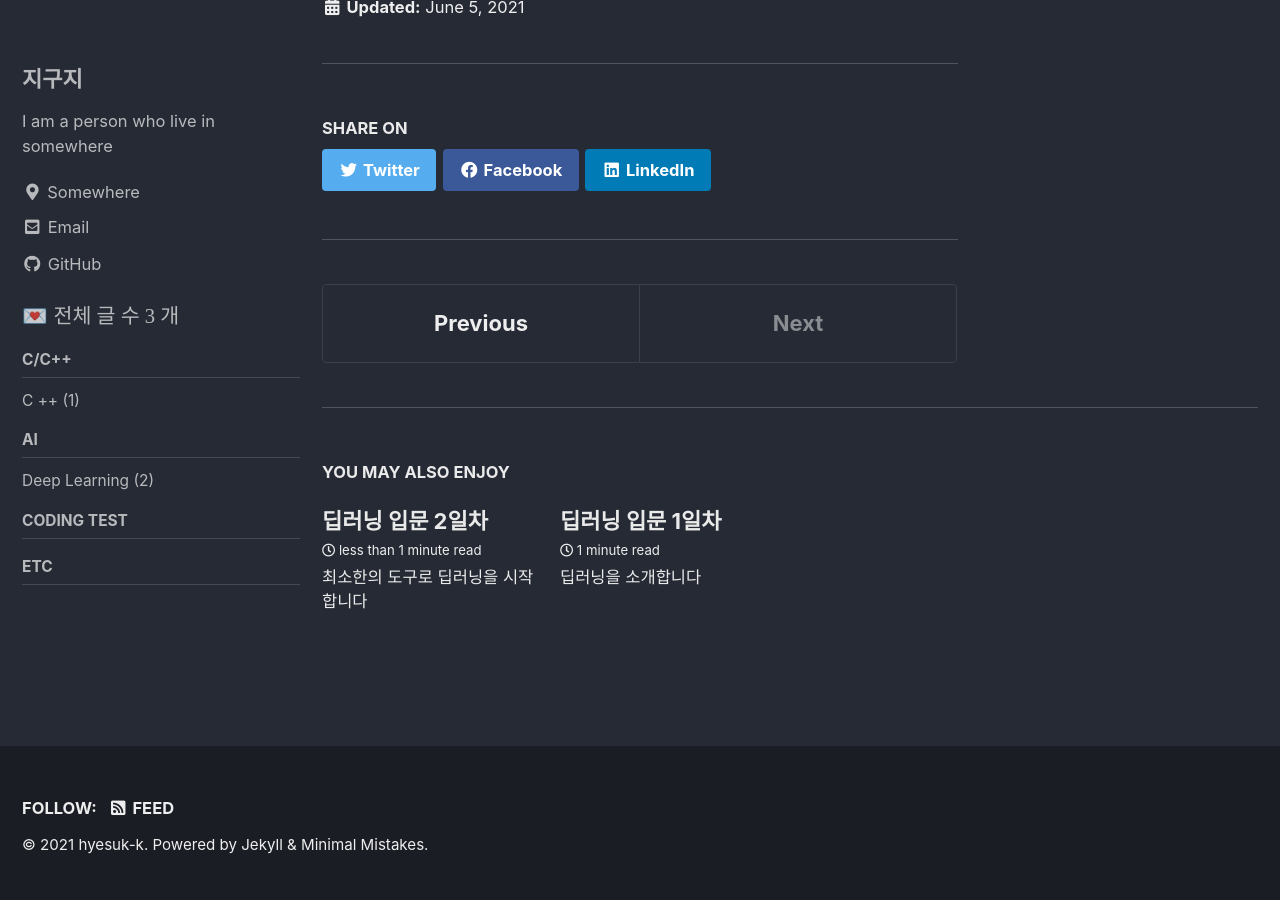
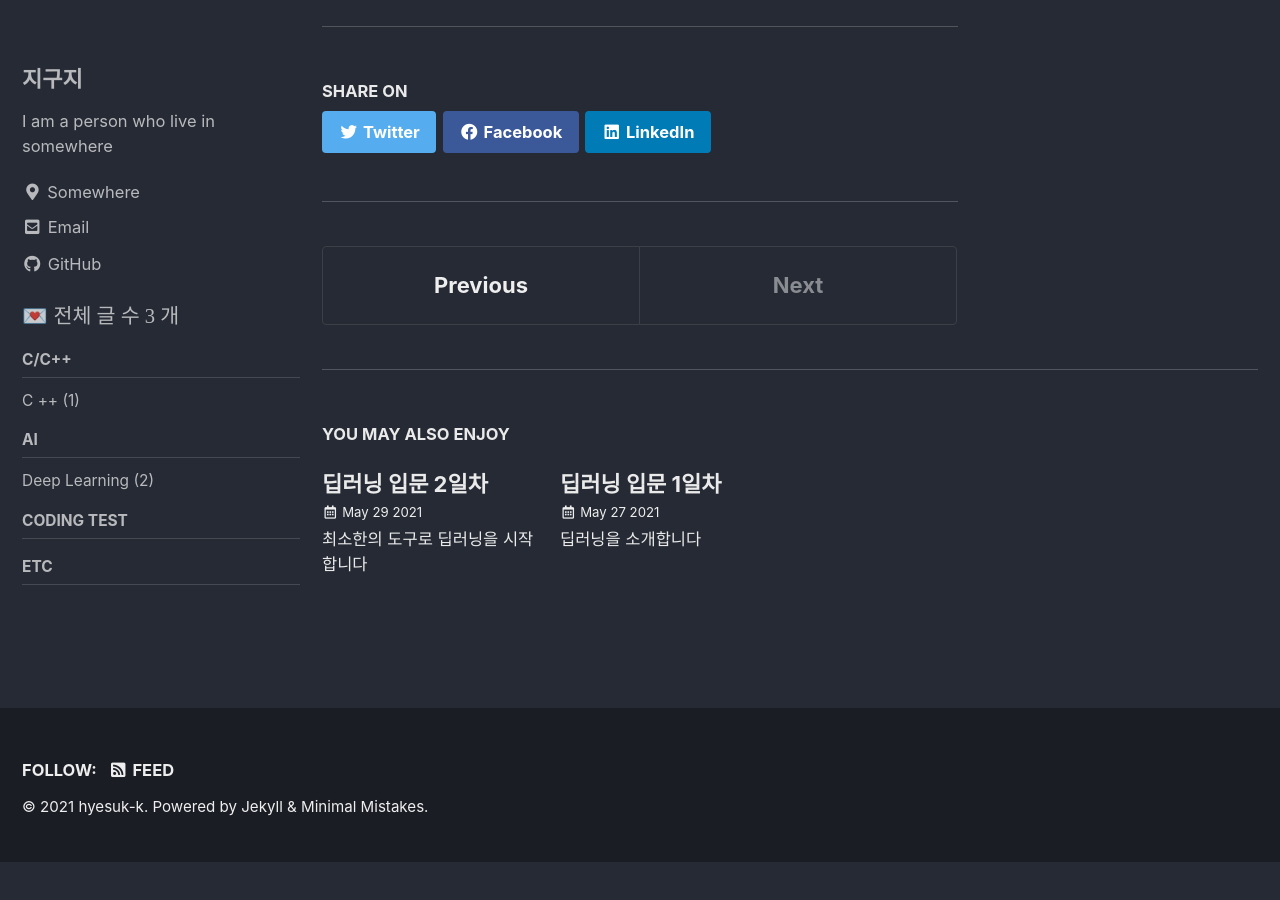
Before and after one commit to hyesuk-k/hyesuk-k.github.io, a Jekyll site: the page built from _posts/2021-06-05-cpp_start.md, in a window 1280 px wide and 900 px high, scrolled down 2775 px. Built offline with Jekyll 4.4.1, drawn with Linux system fonts in a browser that asks for light colours; cached includes are drawn as plain includes; after the commit the page ends 3637 px from its top, so only the background shows below that; some of the changed text lies outside the part shown.

Commit message:
add Update Time

```diff
--- a/_config.yml
+++ b/_config.yml
@@ -276,7 +276,7 @@ defaults:
     values:
       layout: single
       author_profile: true
-      read_time: true
+      read_time: false # true
       comments: # true
       share: true
       related: true
--- a/_includes/archive-single.html
+++ b/_includes/archive-single.html
@@ -24,6 +24,17 @@
         <a href="{{ post.url | relative_url }}" rel="permalink">{{ title }}</a>
       {% endif %}
     </h2>
+<!--
+    devinlife comments :
+        아키이브 싱글 페이지(ex. 카테고리)에 각 포스트 제목 밑에 Updated 시간 표기
+        기존에는 read_time이 표기. read_time -> date 변경
+    {% if post.read_time %}
+      <p class="page__meta"><i class="far fa-clock" aria-hidden="true"></i> {% include read-time.html %}</p>
+    {% endif %}
+-->
+    {% if post.date %}
+      <p class="page__meta"><i class="far fa-fw fa-calendar-alt" aria-hidden="true"></i> {{ post.date | date: "%B %d %Y" }}</p>
+    {% endif %}
     {% include page__meta.html type=include.type %}
     {% if post.excerpt %}<p class="archive__item-excerpt" itemprop="description">{{ post.excerpt | markdownify | strip_html | truncate: 160 }}</p>{% endif %}
   </article>
--- a/_layouts/single.html
+++ b/_layouts/single.html
@@ -27,6 +27,15 @@ layout: default
       {% unless page.header.overlay_color or page.header.overlay_image %}
         <header>
           {% if page.title %}<h1 id="page-title" class="page__title" itemprop="headline">{{ page.title | markdownify | remove: "<p>" | remove: "</p>" }}</h1>{% endif %}
+          {% if page.read_time %}
+<!--
+            <p class="page__meta"><i class="far fa-clock" aria-hidden="true"></i> {% include read-time.html %}</p>
+            devinlife comments :
+                싱글 페이지(포스트)에 제목 밑에 Updated 시간 표기
+                기존에는 read_time이 표기. read_time -> date 변경
+-->
+            <p class="page__date"><i class="fas fa-fw fa-calendar-alt" aria-hidden="true"></i> {{ site.data.ui-text[site.locale].date_label | default: "Updated:" }} <time datetime="{{ page.date | date_to_xmlschema }}">{{ page.date | date: "%B %d, %Y" }}</time></p>
+          {% endif %}
           {% include page__meta.html %}
         </header>
       {% endunless %}
```
